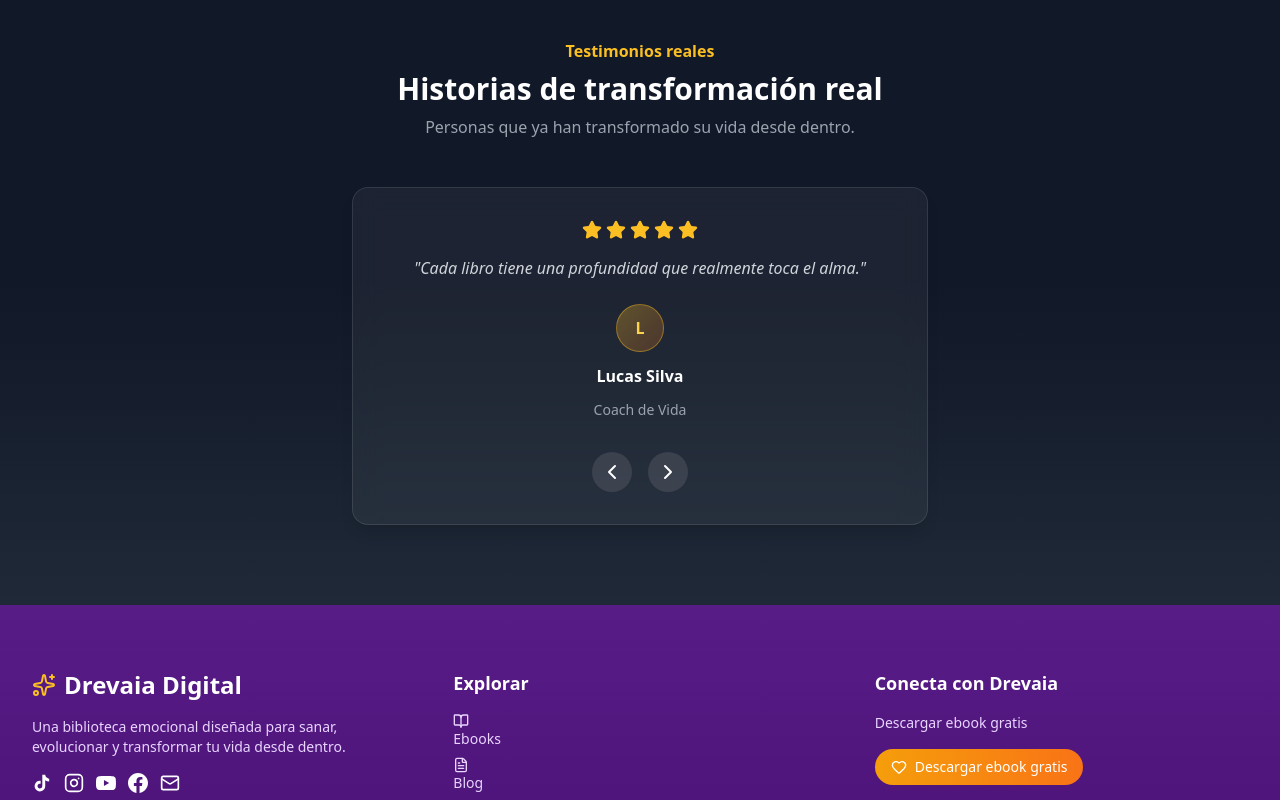
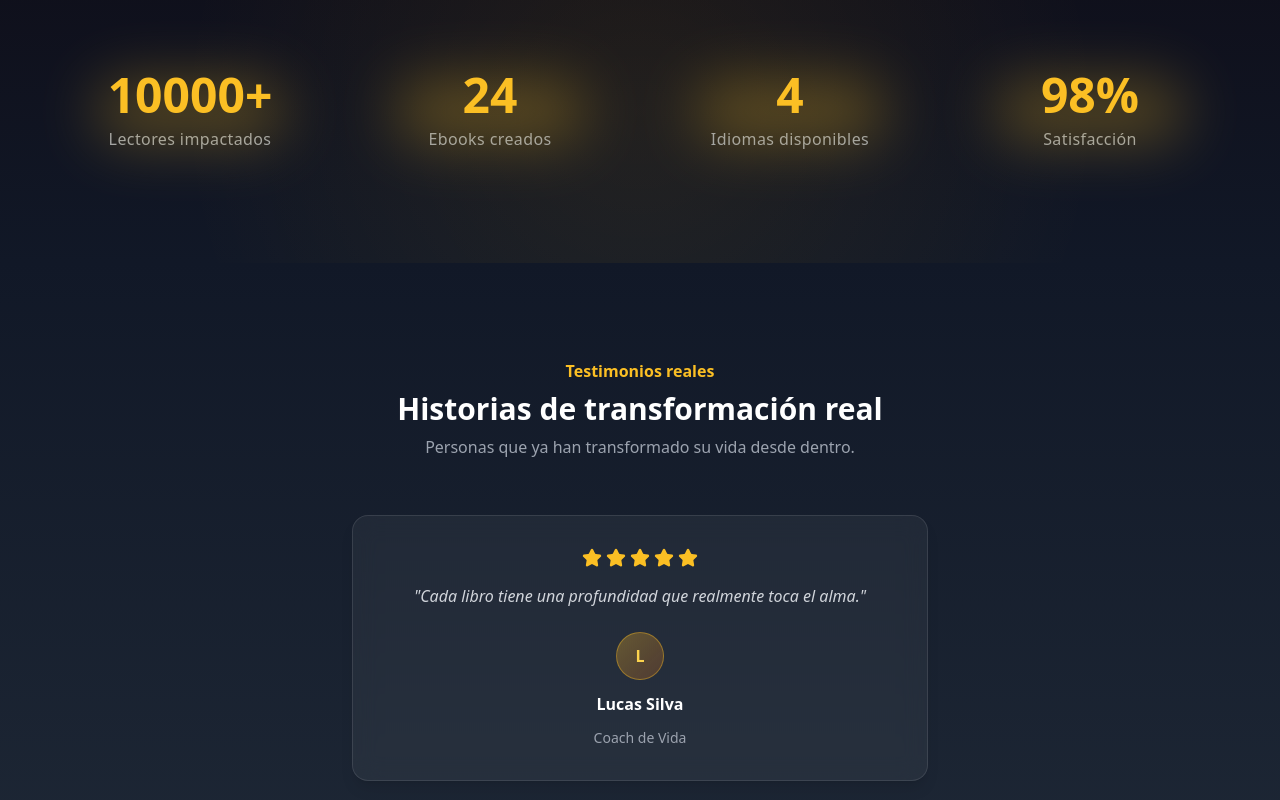
Before and after one commit to Drevaia-Digital/drevaia-app, a React (Vite) app: page / in a window 1280 px wide. Shown: the part 2660-3460 px from the top of the page. Built offline with nearby package versions, Linux system fonts and the light colour scheme.

Commit message:
ConteoSupremo

```diff
--- a/src/pages/HomePage.tsx
+++ b/src/pages/HomePage.tsx
@@ -3,6 +3,7 @@ import { Hero } from '@/sections/Hero';
 import { EmotionalPaths } from '@/sections/EmotionalPaths';
 import { Ebooks } from '@/sections/Ebooks';
 import { DailyReading } from '../sections/DailyReading';
+import { Stats } from '@/sections/Stats';
 import { Testimonials } from '@/sections/Testimonials';
 import { Footer } from '@/sections/Footer';
 import { useLanguage } from '@/context/LanguageContext';
@@ -11,20 +12,30 @@ export function HomePage() {
   const { language } = useLanguage();
 
   return (
-  <div id="top" className="min-h-screen bg-white dark:bg-gray-900">
+    <div id="top" className="min-h-screen bg-white dark:bg-gray-900">
 
+      {/* NAV */}
       <Navigation />
 
+      {/* HERO */}
       <Hero language={language} />
 
+      {/* CAMINOS EMOCIONALES */}
       <EmotionalPaths />
 
+      {/* EBOOKS */}
       <Ebooks language={language} />
 
+      {/* LECTURA DIARIA */}
       <DailyReading />
 
+      {/* 🔥 STATS (NUEVO ORDEN CORRECTO) */}
+      <Stats />
+
+      {/* 🔥 TESTIMONIOS (AHORA CONECTADO VISUALMENTE) */}
       <Testimonials />
 
+      {/* FOOTER */}
       <Footer />
 
     </div>
--- /dev/null
+++ b/src/sections/Stats.tsx
@@ -0,0 +1,113 @@
+import { motion, useInView, useSpring } from "framer-motion";
+import { useEffect, useRef, useState } from "react";
+
+// 🔥 Hook contador SUPREMO
+function useCountUp(target: number, inView: boolean, duration = 2000) {
+  const [value, setValue] = useState(0);
+  const startTime = useRef<number | null>(null);
+
+  useEffect(() => {
+    if (!inView) return;
+
+    let frame: number;
+
+    const animate = (time: number) => {
+      if (!startTime.current) startTime.current = time;
+
+      const progress = Math.min((time - startTime.current) / duration, 1);
+
+      // 🔥 easing Apple (ultra suave)
+      const eased = 1 - Math.pow(1 - progress, 4);
+
+      setValue(Math.floor(eased * target));
+
+      if (progress < 1) {
+        frame = requestAnimationFrame(animate);
+      }
+    };
+
+    frame = requestAnimationFrame(animate);
+    return () => cancelAnimationFrame(frame);
+  }, [target, duration, inView]);
+
+  return value;
+}
+
+// 🔥 Item PRO
+function StatItem({ value, label }: { value: string; label: string }) {
+  const ref = useRef(null);
+  const inView = useInView(ref, { once: true, margin: "-50px" });
+
+  const numericValue = parseInt(value.replace(/\D/g, "") || "0");
+  const suffix = value.replace(/[0-9]/g, "");
+
+  const count = useCountUp(numericValue, inView);
+
+  // 🔥 micro parallax
+  const y = useSpring(0, { stiffness: 80, damping: 20 });
+
+  useEffect(() => {
+    if (!inView) return;
+    y.set(-10);
+    setTimeout(() => y.set(0), 300);
+  }, [inView]);
+
+  return (
+    <motion.div
+      ref={ref}
+      style={{ y }}
+      initial={{ opacity: 0, scale: 0.9 }}
+      animate={inView ? { opacity: 1, scale: 1 } : {}}
+      transition={{ duration: 0.5 }}
+      className="relative"
+    >
+      {/* 🔥 Glow dinámico */}
+      <div className="absolute inset-0 blur-2xl opacity-30 bg-amber-400 rounded-full scale-75 pointer-events-none" />
+
+      {/* 🔥 Número */}
+      <motion.div
+        className="relative text-4xl md:text-5xl font-bold text-amber-400 mb-2"
+        animate={
+          inView && count === numericValue
+            ? { scale: [1, 1.1, 1] } // 💥 pulso final
+            : {}
+        }
+        transition={{ duration: 0.4 }}
+      >
+        {count}
+        {suffix}
+      </motion.div>
+
+      {/* 🔥 Label */}
+      <div className="text-gray-400 tracking-wide">
+        {label}
+      </div>
+    </motion.div>
+  );
+}
+
+// 🔥 DATA
+const stats = [
+  { value: "10000+", label: "Lectores impactados" },
+  { value: "24", label: "Ebooks creados" },
+  { value: "4", label: "Idiomas disponibles" },
+  { value: "98%", label: "Satisfacción" },
+];
+
+export function Stats() {
+  return (
+    <section className="py-28 bg-gradient-to-b from-[#0f0f1a] to-gray-900 text-white relative overflow-hidden">
+
+      {/* 🔥 fondo sutil tipo Apple */}
+      <div className="absolute inset-0 bg-[radial-gradient(circle_at_center,rgba(255,180,0,0.08),transparent_70%)] pointer-events-none" />
+
+      <div className="relative max-w-6xl mx-auto grid grid-cols-2 md:grid-cols-4 gap-12 text-center">
+
+        {stats.map((item, i) => (
+          <StatItem key={i} value={item.value} label={item.label} />
+        ))}
+
+      </div>
+    </section>
+  );
+}
--- a/src/sections/Testimonials.tsx
+++ b/src/sections/Testimonials.tsx
@@ -1,6 +1,7 @@
 import { useLanguage } from '@/context/LanguageContext';
 import { useState, useEffect } from 'react';
 import { ChevronLeft, ChevronRight, Star } from 'lucide-react';
+import { motion, AnimatePresence } from 'framer-motion';
 
 interface Testimonial {
   id: number;
@@ -12,7 +13,6 @@ interface Testimonial {
 }
 
 // ===== TESTIMONIOS =====
-
 const testimonialsES: Testimonial[] = [
   { id: 1, name: 'María González', role: 'Emprendedora Digital', content: 'Los eBooks de Drevaia Digital transformaron completamente mi forma de ver el marketing.', rating: 5, avatar: 'M' },
   { id: 2, name: 'Lucas Silva', role: 'Coach de Vida', content: 'Cada libro tiene una profundidad que realmente toca el alma.', rating: 5, avatar: 'L' },
@@ -21,16 +21,9 @@ const testimonialsES: Testimonial[] = [
   { id: 5, name: 'Carlos Mendoza', role: 'Psicólogo', content: 'Una obra profunda que realmente transforma.', rating: 5, avatar: 'C' },
 ];
 
-const testimonialsEN: Testimonial[] = [
-  { id: 1, name: 'Emily Carter', role: 'Digital Entrepreneur', content: 'Drevaia Digital completely changed how I see marketing.', rating: 5, avatar: 'E' },
-  { id: 2, name: 'James Walker', role: 'Life Coach', content: 'Each book has a depth that truly touches the soul.', rating: 5, avatar: 'J' },
-  { id: 3, name: 'Sophie Martin', role: 'SEO Consultant', content: 'The SEO + AI combination is brilliant. It helped me a lot.', rating: 5, avatar: 'S' },
-  { id: 4, name: 'Emma Thompson', role: 'Content Creator', content: 'It opened my eyes to the power of emotional connection.', rating: 5, avatar: 'E' },
-  { id: 5, name: 'Carlos Mendoza', role: 'Psychologist', content: 'A deep work that truly transforms.', rating: 5, avatar: 'C' },
-];
-
-const testimonialsFR = testimonialsEN;
-const testimonialsPT = testimonialsEN;
+const testimonialsEN = testimonialsES;
+const testimonialsFR = testimonialsES;
+const testimonialsPT = testimonialsES;
 
 const getTestimonialsByLanguage = (language: string): Testimonial[] => {
   switch (language) {
@@ -42,7 +35,6 @@ const getTestimonialsByLanguage = (language: string): Testimonial[] => {
 };
 
 // ===== TEXTOS =====
-
 const uiText = {
   es: {
     badge: 'Testimonios reales',
@@ -73,13 +65,13 @@ export function Testimonials() {
   const testimonials = getTestimonialsByLanguage(language);
   const [index, setIndex] = useState(0);
 
-  // AUTO PLAY SUAVE
+  // 🔥 AUTO PLAY PRO
   useEffect(() => {
     if (!testimonials.length) return;
 
     const interval = setInterval(() => {
       setIndex((prev) => (prev + 1) % testimonials.length);
-    }, 6000);
+    }, 4500); // 👈 MÁS PREMIUM
 
     return () => clearInterval(interval);
   }, [testimonials.length]);
@@ -101,17 +93,27 @@ export function Testimonials() {
   return (
     <section
       id="testimonials"
-      className="py-20 bg-gradient-to-b from-gray-900 via-gray-900 to-gray-800 text-white"
+      className="py-24 bg-gradient-to-b from-gray-900 to-gray-800 text-white"
     >
       {/* HEADER */}
-      <div className="text-center mb-12">
+      <div className="text-center mb-14">
         <div className="text-amber-400 font-semibold">{t.badge}</div>
         <h2 className="text-3xl font-bold mt-2">{t.title}</h2>
         <p className="text-gray-400 mt-2">{t.subtitle}</p>
       </div>
 
       {/* CARD */}
-      <div className="max-w-xl mx-auto bg-white/5 backdrop-blur-md border border-white/10 rounded-2xl p-8 shadow-lg">
+      <div className="max-w-xl mx-auto">
+
+        <AnimatePresence mode="wait">
+          <motion.div
+            key={current.id}
+            initial={{ opacity: 0, y: 30, filter: "blur(6px)" }}
+            animate={{ opacity: 1, y: 0, filter: "blur(0px)" }}
+            exit={{ opacity: 0, y: -20, filter: "blur(6px)" }}
+            transition={{ duration: 0.45 }}
+            className="bg-white/5 backdrop-blur-md border border-white/10 rounded-2xl p-8 shadow-lg"
+          >
 
             {/* STARS */}
             <div className="flex justify-center gap-1 mb-4">
@@ -135,6 +137,9 @@ export function Testimonials() {
               <p className="text-sm text-gray-400">{current.role}</p>
             </div>
 
+          </motion.div>
+        </AnimatePresence>
+
         {/* CONTROLES */}
         <div className="flex justify-center gap-4 mt-8">
           <button
@@ -151,6 +156,7 @@ export function Testimonials() {
             <ChevronRight />
           </button>
         </div>
+
       </div>
     </section>
   );
```
Also changed, not shown: 7 other files (tests, documents, lock files or other folders). Lines whose indentation alone changed are shown as unchanged.
